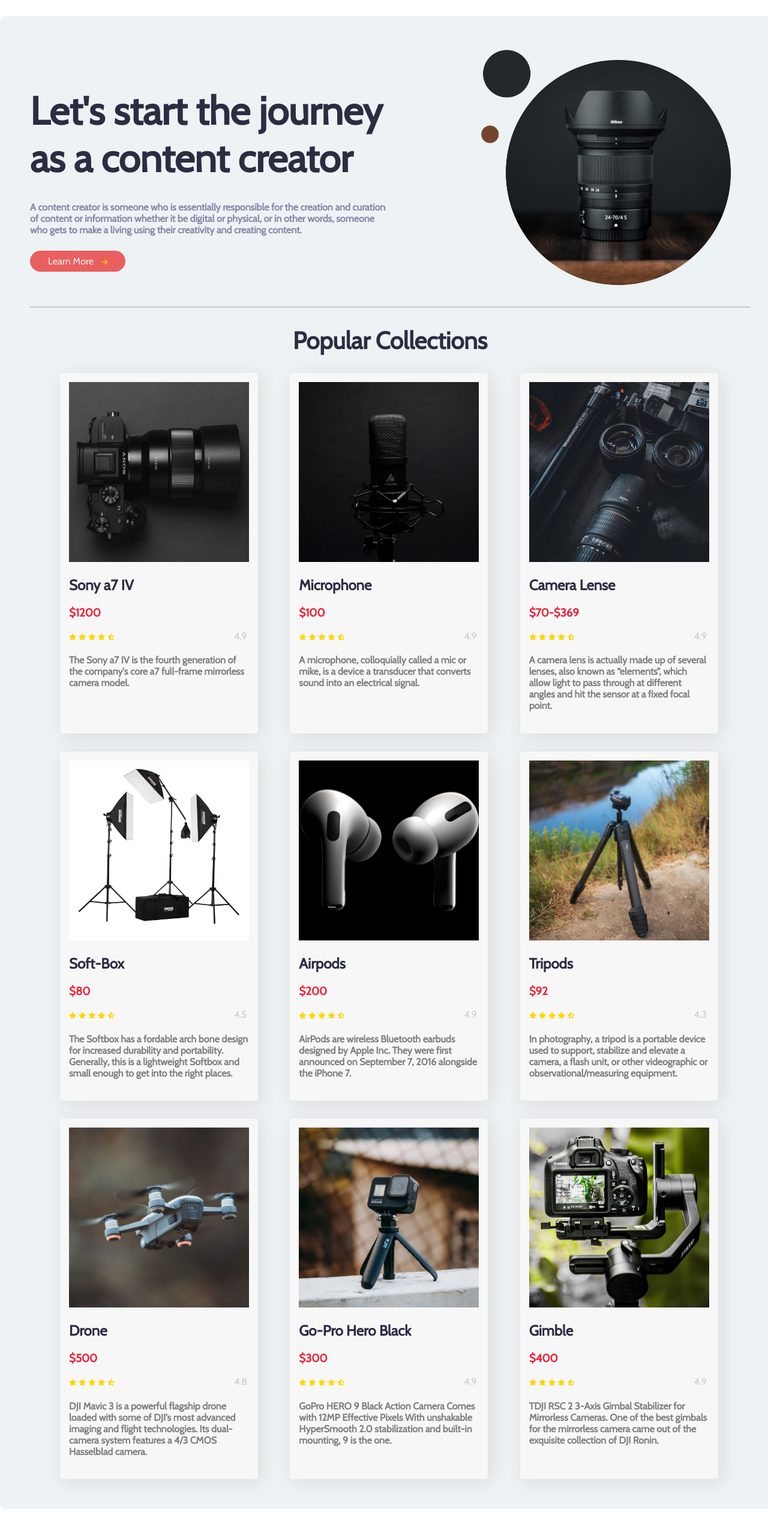
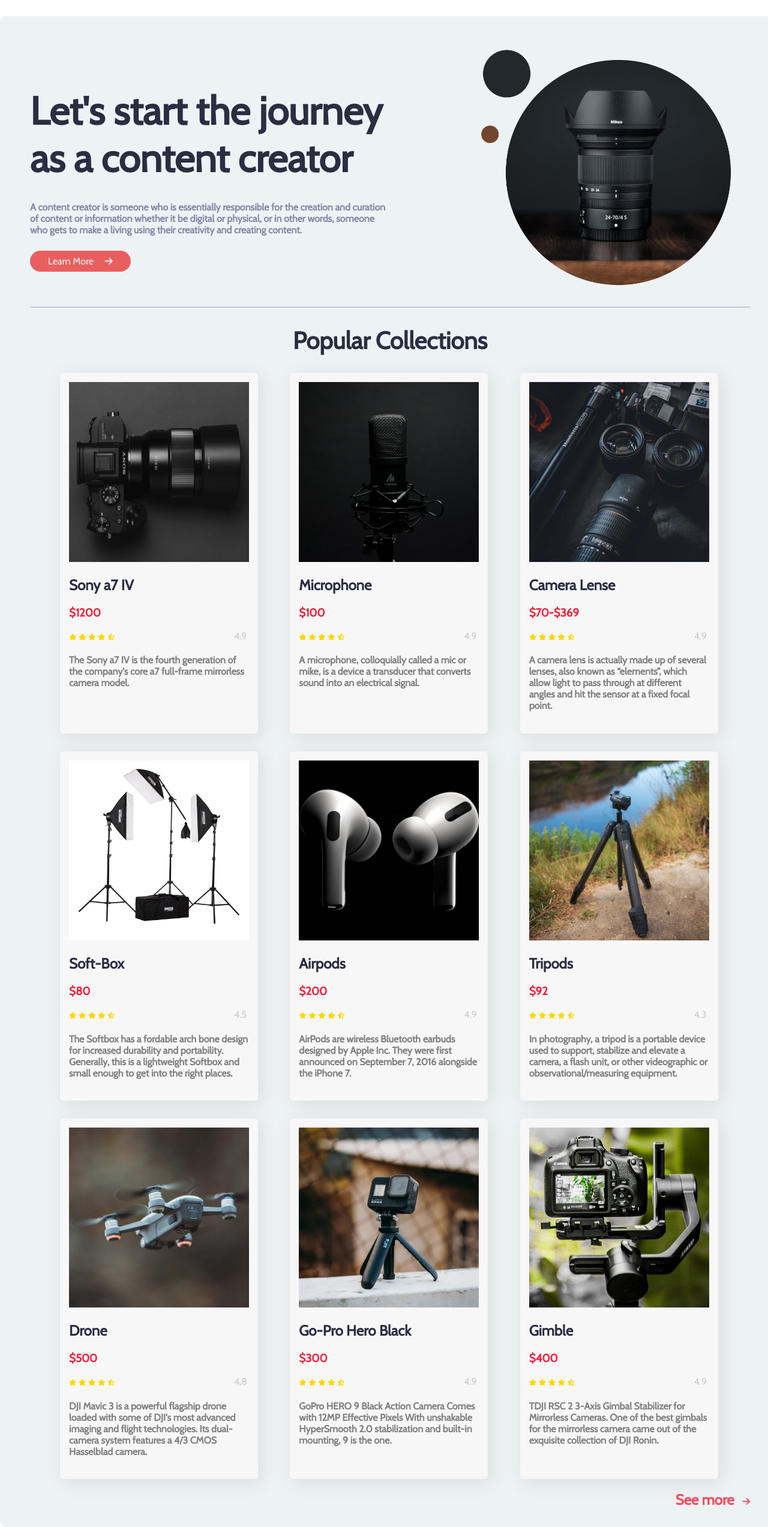
Before and after one commit to rifatmahmud21/-RifatMahmud_Assingment-2, a plain HTML site: page index.html in a window 1280 px wide. Shown: the part 62-2608 px from the top of the page at 60% size. Before the commit the page ends 2578 px from the top, so only its background shows below. Drawn offline with nearby package versions, Linux system fonts and the light colour scheme.

Commit message:
3rd push

```diff
--- a/index.html
+++ b/index.html
@@ -28,7 +28,7 @@
 
                 <a class="button" target="blank"
                     href="https://www.contentcreator.com/blog/what-is-a-content-creator">Learn
-                    More <i class="fas fa-arrow-right"></i></a>
+                    More <i class="fas fa-arrow-right" id="right-arrow"></i></a>
             </div>
             <div class="half-width">
                 <img src="images/main.png" alt="camera lense" class="main-png">
@@ -219,9 +219,11 @@
                 </div>
             </div>
             </div>
+            <h2 class="more-products">See more <i class="fas fa-arrow-right" id="bottom-right-arrow"></i></h2>
         </section>
+    </main>
 
-    </main>
+
 
 
 </body>
--- a/style.css
+++ b/style.css
@@ -16,7 +16,7 @@
     Navigation bar
 ----------------*/
 #nav-name{
-    background-color: #8D99AE;
+    background-color: #8d99ae;
     padding: 10px;
     margin-top: 0;
     margin-bottom: 30px;
@@ -30,7 +30,7 @@
     display: block;
     background-color: #EDF2F4 ;
     border-radius: 10px;
-    padding: 50px;
+    padding: 50px 50px 11px;
     width: 1200px;
     margin-right: auto;
     margin-left: auto;
@@ -57,11 +57,11 @@
     border-radius: 20px;
     text-decoration: none;
 }
-.fa-arrow-right{
-    margin-left: 10px;
+#right-arrow{
+    margin-left: 15px;
+    color: #EDF2F4;
+    font-size: 15px;
 }
-
-
 .half-width{
     width: 50%;
 }
@@ -138,3 +138,14 @@
 .photo-frame{
     overflow: hidden;
 }
+
+.more-products{
+    position: relative;
+    text-align: right;
+    color: #fa495d;
+}
+#bottom-right-arrow{
+    margin-left: 8px;
+    font-size: 15px;
+    color: #fa495d ;
+}
```
Also changed, not shown: test.html (deleted, +0 -30 lines).
